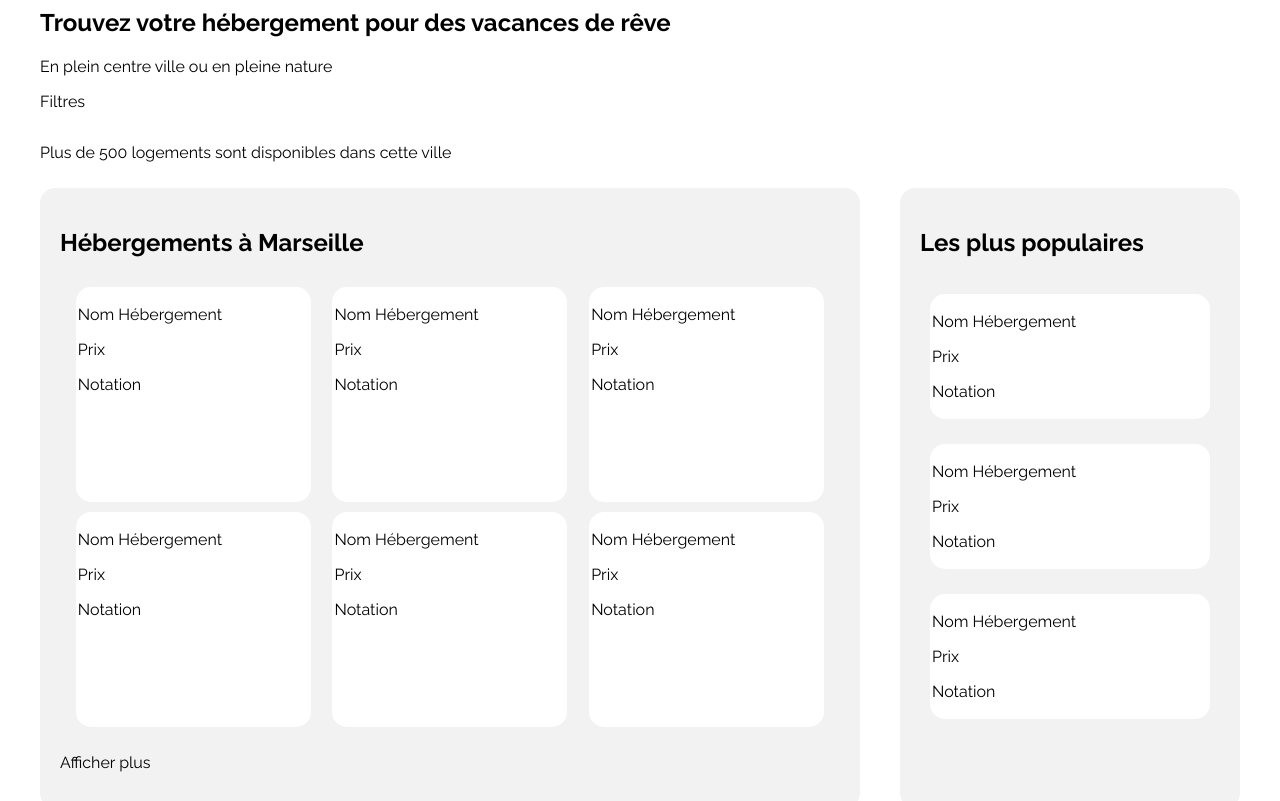
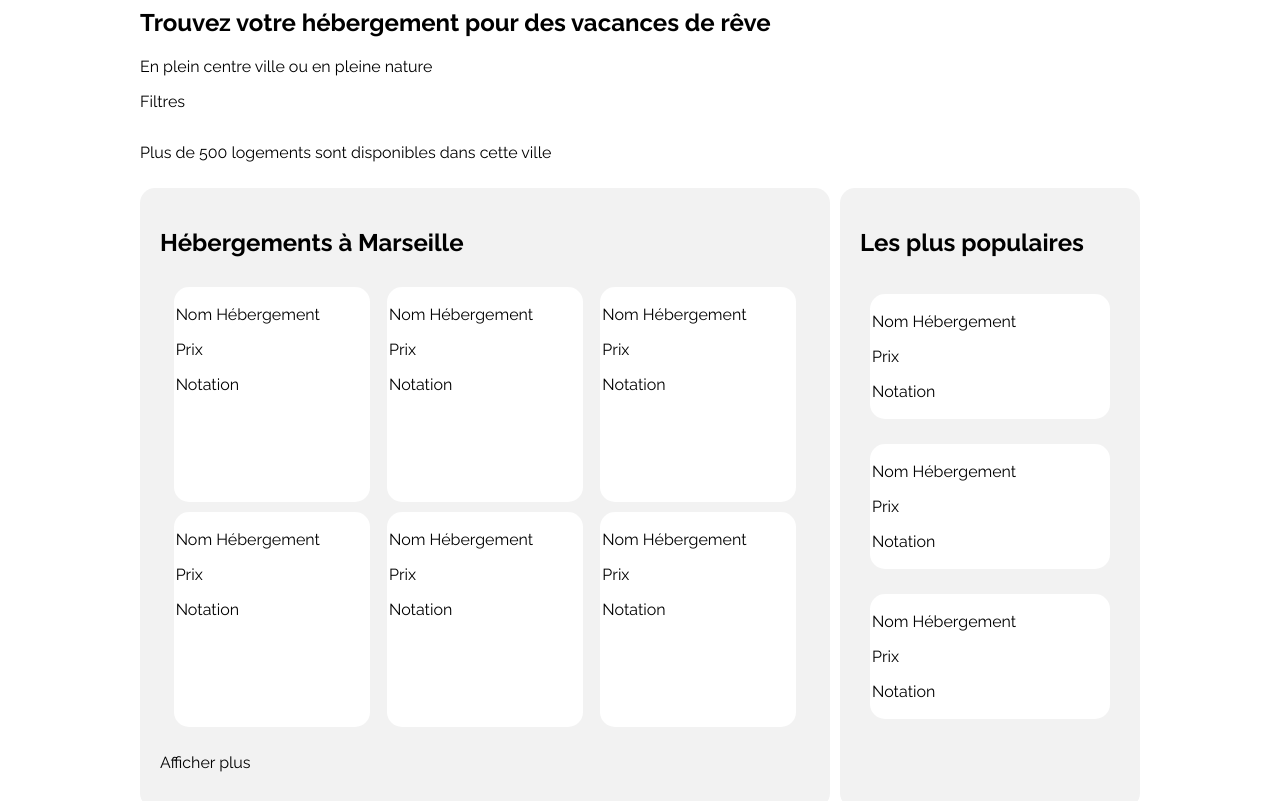
Before and after one commit to Ekmah/P2_poupinet_thomas, a plain HTML site: page index.html in a window 1280 px wide. Shown: the top 801 px of the page. Drawn offline with Linux system fonts and the light colour scheme.

Commit message:
reduced max width commented flex wrap

```diff
--- a/CSS/styles.css
+++ b/CSS/styles.css
@@ -8,7 +8,7 @@ body
 }
 .container
 {
-    max-width: 1200px;
+    max-width: 1000px;
     width: 100%;
     margin: auto;
 }
@@ -35,7 +35,7 @@ body
 .flex
 {
     display:flex;
-    flex-wrap: wrap;
+    /*flex-wrap: wrap;*/
 
 }
 main
```
